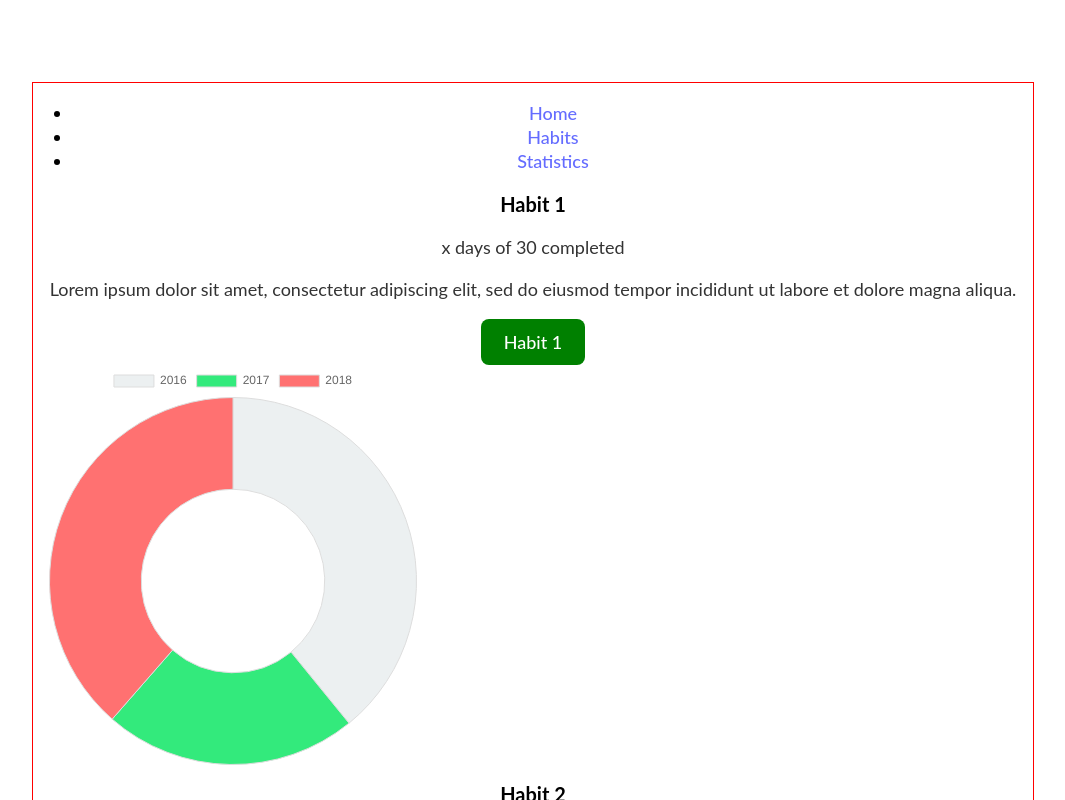
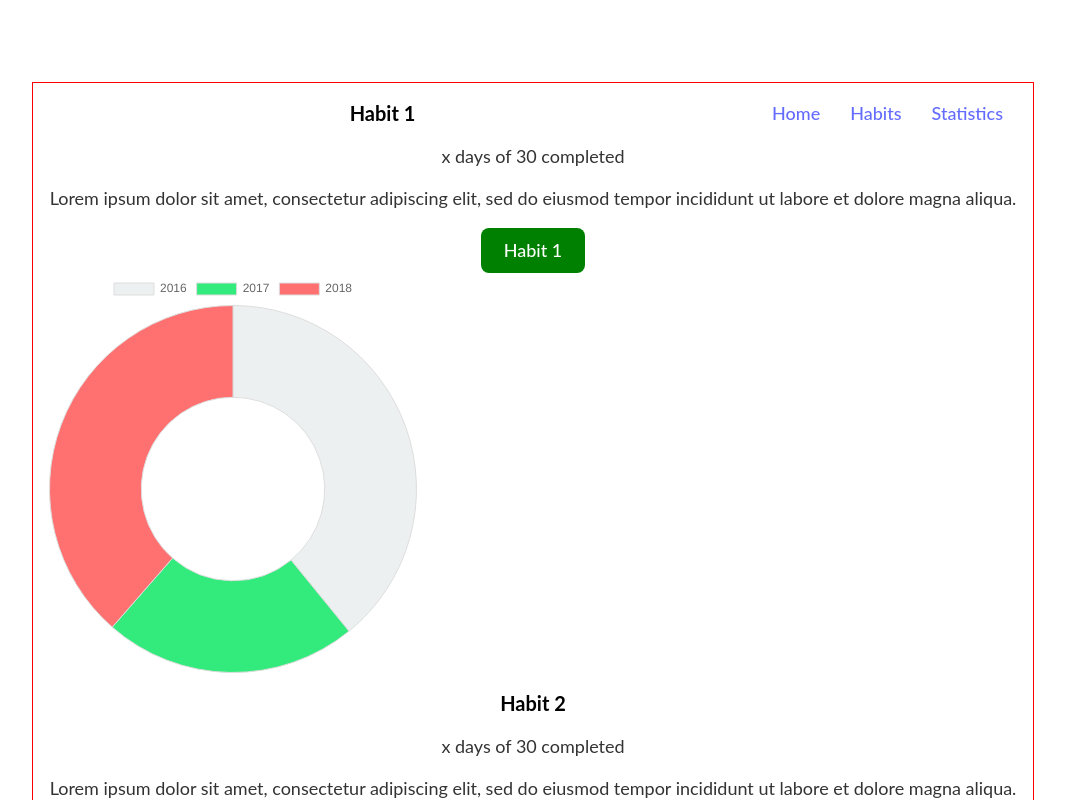
Before and after one commit to rebeccahigson/habit-tracker, a React (Vite) app: page /statistics in a window 1280 px wide. Shown: the top 800 px of the page, without its empty margins (107-1172 px from the left). Built offline with nearby package versions, Linux system fonts and the light colour scheme.

Commit message:
Add _redirect file for Netlify

```diff
--- a/src/components/nav/Nav.css
+++ b/src/components/nav/Nav.css
@@ -0,0 +1,11 @@
+nav {
+    width:100%;
+}
+ul{
+   float:right;
+}
+ul li {
+    list-style-type:none;
+    float:left;
+    margin:0 30px 0 0 ;
+}
--- a/src/pages/StatisticsContainer.jsx
+++ b/src/pages/StatisticsContainer.jsx
@@ -71,4 +71,4 @@ export const StatisticsContainer = () => {
       </section>
     </article>
   )
-}
+};
```
Also changed, not shown: 1 other file (tests, documents, lock files or other folders).
